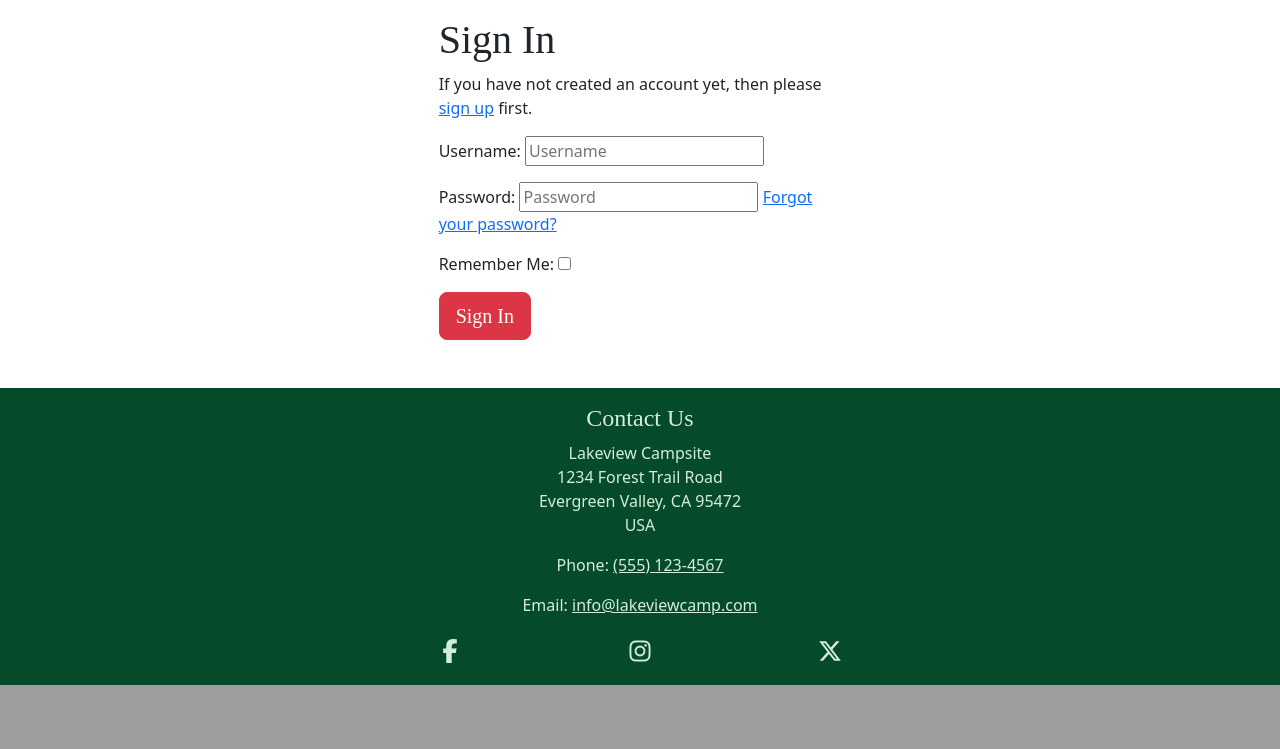
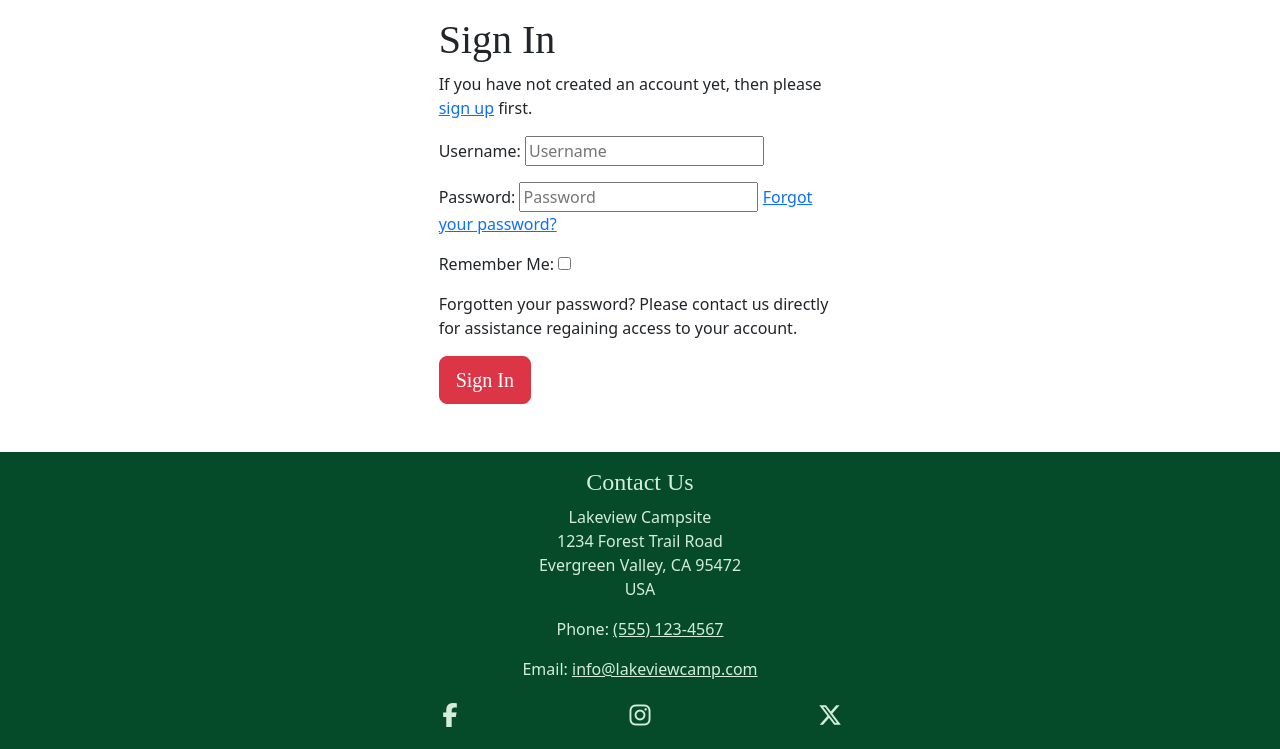
Before and after one commit to simonhw/campsite-bookings, a Django app: page /accounts/login/ in a window 1280 px wide. Shown: the part 1016-1765 px from the top of the page. Before the commit the page ends 1701 px from the top, so only its background shows below. Run offline with Django 4.2, Linux system fonts and the light colour scheme; some libraries are stand-ins or nearby versions; some web fonts are replaced.

Commit message:
Style: Add password reset instructions to login.html.

```diff
--- a/templates/account/login.html
+++ b/templates/account/login.html
@@ -59,6 +59,7 @@
         {% if redirect_field_value %}
         <input type="hidden" name="{{ redirect_field_name }}" value="{{ redirect_field_value }}" />
         {% endif %}
+        <p>Forgotten your password? Please contact us directly for assistance regaining access to your account.</p>
         <button class="primaryAction btn btn-danger btn-lg sedan-regular" type="submit">{% trans "Sign In" %}</button>
       </form>
     </div>
```
Also changed, not shown: static/images/readme/signin.png, 1 other file.
